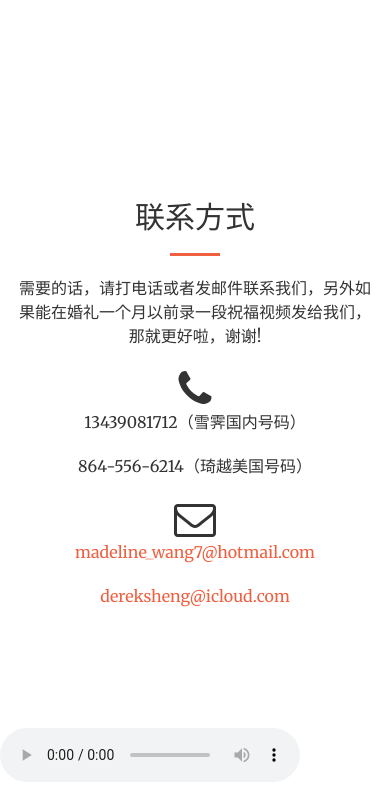
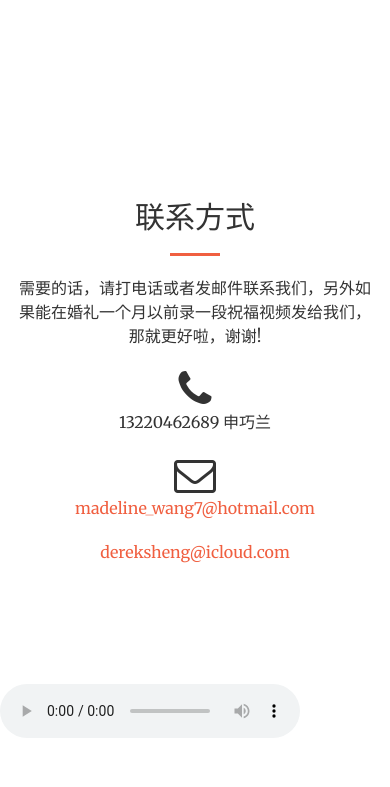
Before and after one commit to derekandmadeline/qiyuexuejiweddingsimple, a plain HTML site: page index.html in a window 390 px wide. Shown: the part 1455-2242 px from the top of the page. After the commit the page ends 2198 px from the top, so only its background shows below. Drawn offline with nearby package versions, Linux system fonts and the light colour scheme; a web font is replaced by a local one.

Commit message:
update phone number

```diff
--- a/index.html
+++ b/index.html
@@ -119,8 +119,7 @@
                 </div>
                 <div class="col-lg-4 col-lg-offset-2 text-center">
                     <i class="fa fa-phone fa-3x wow bounceIn"></i>
-                    <p>13439081712（雪霁国内号码）</p>
-                    <p>864-556-6214（琦越美国号码）</p>
+                    <p>13220462689 申巧兰</p>
                 </div>
                 <div class="col-lg-4 text-center">
                     <i class="fa fa-envelope-o fa-3x wow bounceIn" data-wow-delay=".1s"></i>
```
